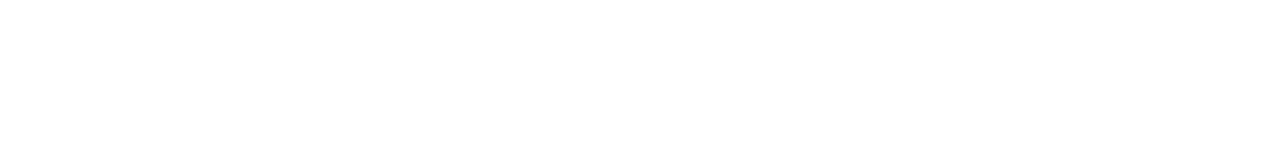
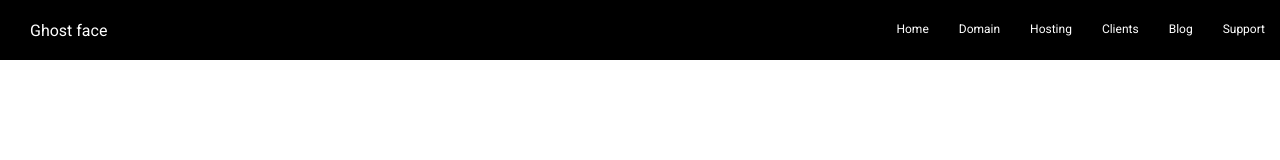
Before and after one commit to AnjeyZn/template-1-sass, a website: page public/index.html in a window 1280 px wide. Drawn offline with Linux system fonts and the light colour scheme.

Commit message:
Main Navigation

```diff
--- a/public/index.html
+++ b/public/index.html
@@ -7,5 +7,53 @@
 </head>
 <body>
 
+<div class="wrapper">
+
+    <div class="first-screen">
+        <nav class="nav view-port">
+            <div class="nav__brand">Ghost face</div>
+            <ul class="nav__menu">
+                <li class="nav__item">
+                    <a href="#" class="nav__link">
+                        Home
+                        <span class="nav__menu-border"></span>
+                    </a>
+                </li>
+                <li class="nav__item">
+                    <a href="#" class="nav__link">
+                        Domain
+                        <span class="nav__menu-border"></span>
+                    </a>
+                </li>
+                <li class="nav__item">
+                    <a href="#" class="nav__link">
+                        Hosting
+                        <span class="nav__menu-border"></span>
+                    </a>
+                </li>
+                <li class="nav__item">
+                    <a href="#" class="nav__link">
+                        Clients
+                        <span class="nav__menu-border"></span>
+                    </a>
+                </li>
+                <li class="nav__item">
+                    <a href="#" class="nav__link">
+                        Blog
+                        <span class="nav__menu-border"></span>
+                    </a>
+                </li>
+                <li class="nav__item">
+                    <a href="#" class="nav__link">
+                        Support
+                        <span class="nav__menu-border"></span>
+                    </a>
+                </li>
+            </ul>
+        </nav>
+    </div> <!-- /first-screen -->
+
+</div><!-- /wrapper -->
+
 </body>
 </html>
--- a/src/scss/main.scss
+++ b/src/scss/main.scss
@@ -20,3 +20,17 @@ a {
   min-width: $view-port;
   margin: 0 auto;
 }
+
+.wrapper {
+  display: flex;
+  flex-direction: column;
+  width: 100%;
+  overflow: hidden;
+}
+
+.first-screen {
+  display: flex;
+  flex-direction: column;
+  flex-grow: 1;
+  height: 100vh;
+}
--- /dev/null
+++ b/src/scss/nav.scss
@@ -0,0 +1,55 @@
+
+@import "partials/params";
+@import "partials/mixins";
+
+$font-color: #fff;
+
+.nav {
+  position: absolute;
+  top: 0;
+  left: 0;
+  display: flex;
+  justify-content: space-between;
+  align-items: center;
+  flex: 0 0 $nav-height;
+  width: 100%;
+  color: $font-color;
+  //background: transparent;
+  background: #000;
+
+  &__brand {
+    padding: 0 30px;
+  }
+
+  &__menu {
+    @include clear-list;
+    display: flex;
+    height: $nav-height;
+  }
+
+  &__item {
+    position: relative;
+    margin: 22px 15px 5px;
+    font-size: 12px;
+    &:hover {
+      .nav__menu-border {
+        opacity: 1;
+      }
+    }
+  }
+
+  &__link {
+    color: $font-color;
+  }
+
+  &__menu-border {
+    position: absolute;
+    bottom: 0;
+    display: block;
+    height: 1px;
+    width: 100%;
+    opacity: 0;
+    background-color: $font-color;
+    transition: .3s opacity;
+  }
+}
--- a/src/scss/partials/_params.scss
+++ b/src/scss/partials/_params.scss
@@ -8,5 +8,5 @@ $orange: #f1540f;
 $footer-bg-color: #2a2a2a;
 
 // Sizes
-$nav-height: 90px;
+$nav-height: 60px;
 $view-port: 1200px;
```
Also changed, not shown: public/bundle.min.css.
